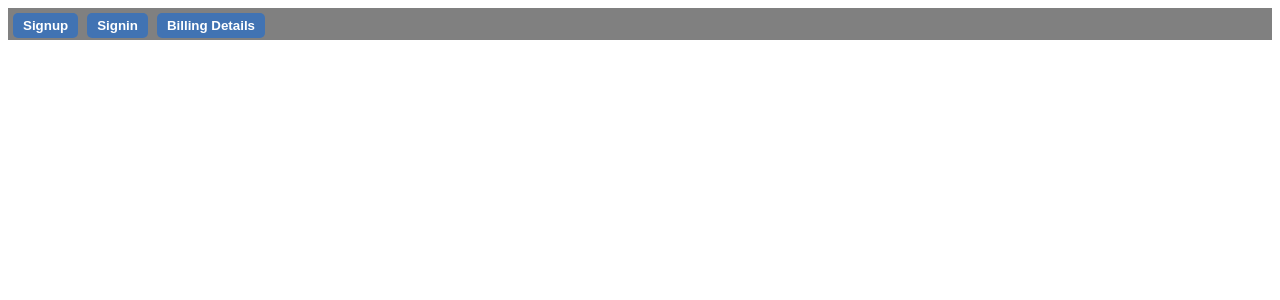
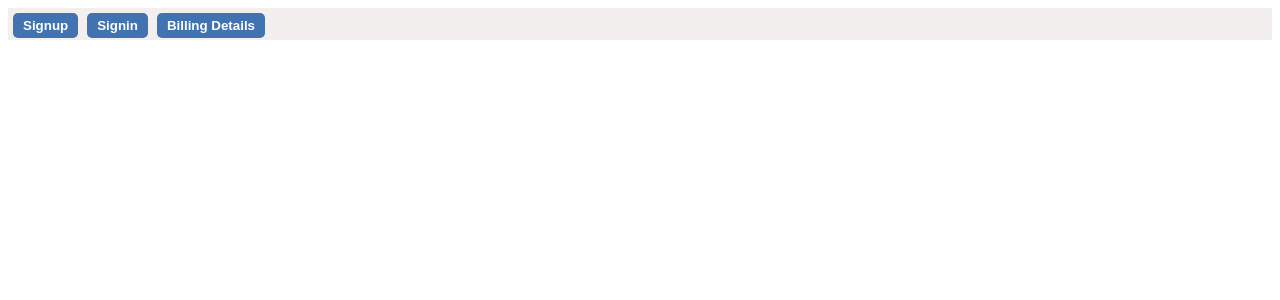
Before and after one commit to lokireddyadinarayanareddy/cloud, a Flask app: page /billing in a window 1280 px wide. Shown: the top 300 px of the page. Run offline with Flask 3, Linux system fonts and the light colour scheme; data that the repository does not hold is empty.

Commit message:
finalsw commit

```diff
--- a/templates/base.html
+++ b/templates/base.html
@@ -6,7 +6,7 @@
     <title>Base</title>
 </head>
 <body>
-    <header style="background-color: grey; height: 2em">
+    <header style="background-color: rgb(244, 239, 239); height: 2em">
         <a href="/" style="text-decoration: none;"><button style="margin-top: 5px; margin-left:5px; padding: 5px 10px; background-color: #4173b3; color: white; border: none; border-radius: 5px; cursor: pointer; transition: background-color 0.3s ease-in-out;"><b>Signup</b></button></a>
         <a href="/signin" style="text-decoration: none;"><button style="margin-top: 5px; margin-left:5px; padding: 5px 10px; background-color: #4173b3; color: white; border: none; border-radius: 5px; cursor: pointer; transition: background-color 0.3s ease-in-out;"><b>Signin</b></button></a>
         <a href="/billing" style="text-decoration: none;"><button style="margin-top: 5px; margin-left:5px; padding: 5px 10px; background-color: #4173b3; color: white; border: none; border-radius: 5px; cursor: pointer; transition: background-color 0.3s ease-in-out;"><b>Billing Details</b></button></a>
```
